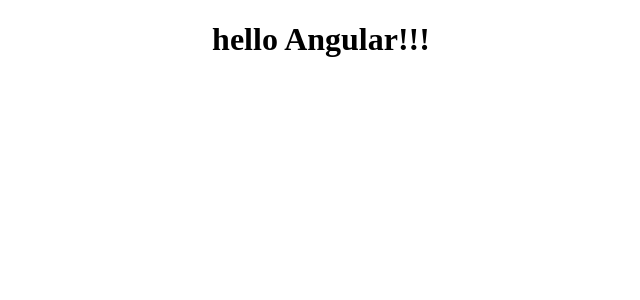
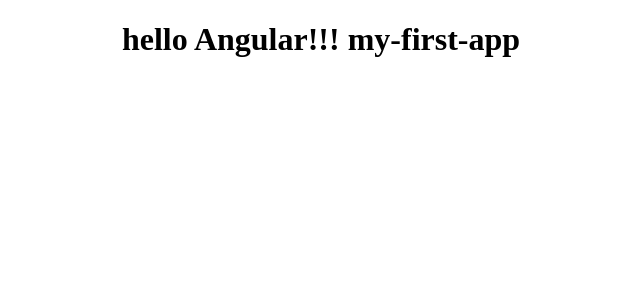
Before and after one commit to borysonok/my-first-app, an Angular app: page / in a window 1280 px wide. Shown: the top 300 px of the page, without its empty margins (319-959 px from the left). Built offline with nearby package versions, Linux system fonts and the light colour scheme.

Commit message:
wip. playing with app.component

```diff
--- a/src/app/app.component.html
+++ b/src/app/app.component.html
@@ -1,5 +1,6 @@
 <div style="text-align:center">
   <h1>
     hello Angular!!!
+    {{title}}
   </h1>
 </div>
```
